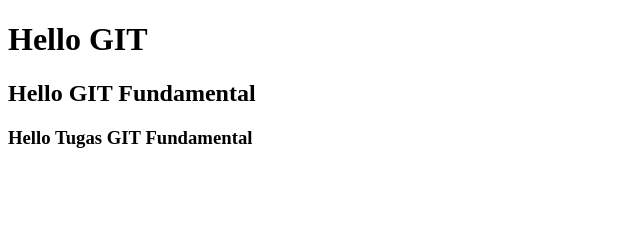
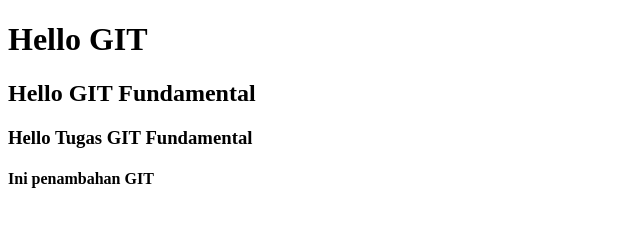
Before and after one commit to rayhans358/tugas_Git-Fundamental, a plain HTML site: page index.html in a window 1280 px wide. Shown: the whole page, without its empty margins (0-640 px from the left). Drawn offline with Linux system fonts and the light colour scheme.

Commit message:
Add Paragraph

```diff
--- a/index.html
+++ b/index.html
@@ -10,5 +10,6 @@
   <h1>Hello GIT</h1>
   <h2>Hello GIT Fundamental</h2>
   <h3>Hello Tugas GIT Fundamental</h3>
+  <h4>Ini penambahan GIT</h4>
 </body>
 </html>
```
